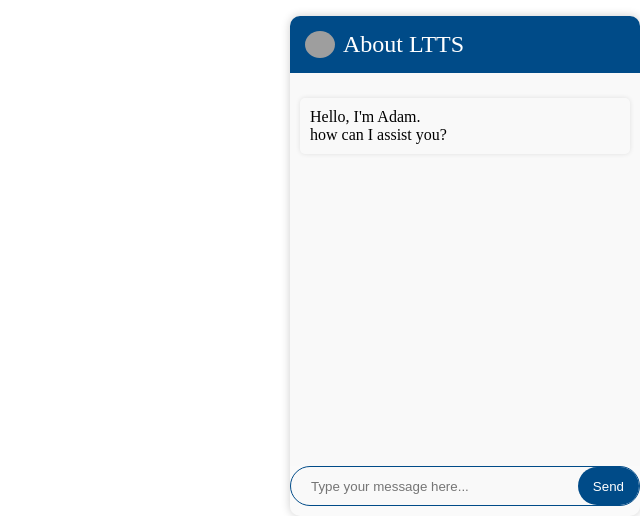
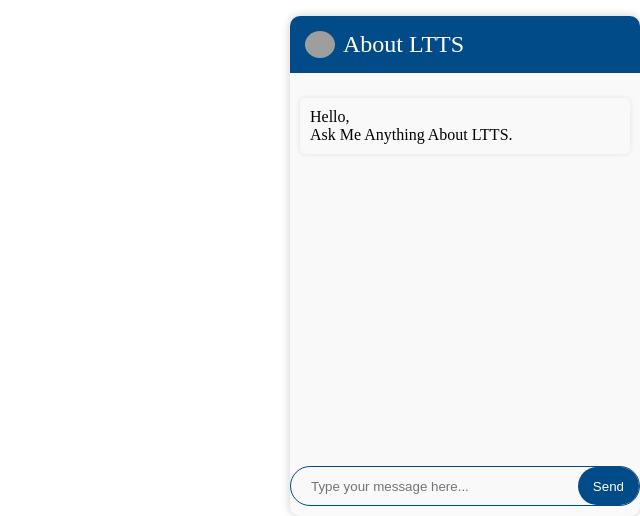
Before and after one commit to dipanshudiwaker/LttsChatBot, a Flask app: page / in a window 1280 px wide. Shown: the part 284-800 px from the top of the page, without its empty margins (640-1280 px from the left). Run offline with Flask 2, Linux system fonts and the light colour scheme; grey boxes are pictures that could not be loaded.

Commit message:
Update index1.html

```diff
--- a/templates/index1.html
+++ b/templates/index1.html
@@ -111,7 +111,7 @@
 		</div>
 		<div class="chat-body">
 			<div id="chat-message system-message">
-				<div class="message">Hello, I'm Adam.<br/> how can I assist you?</div>
+				<div class="message">Hello,<br/> Ask Me Anything About LTTS.</div>
 			</div
                 </div>
  </div>
```
